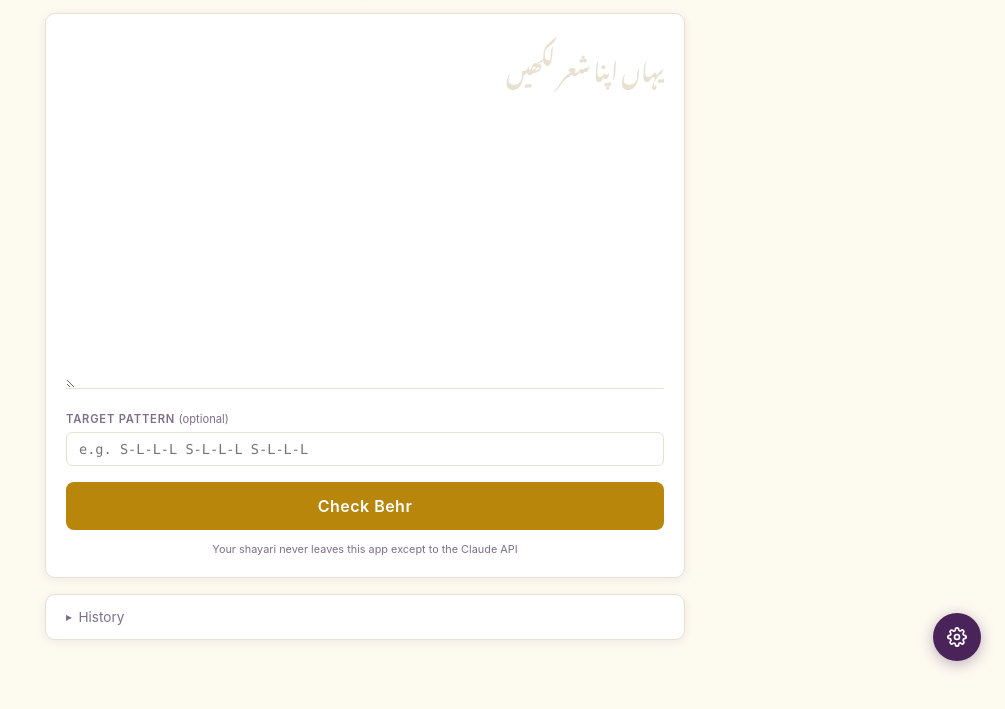
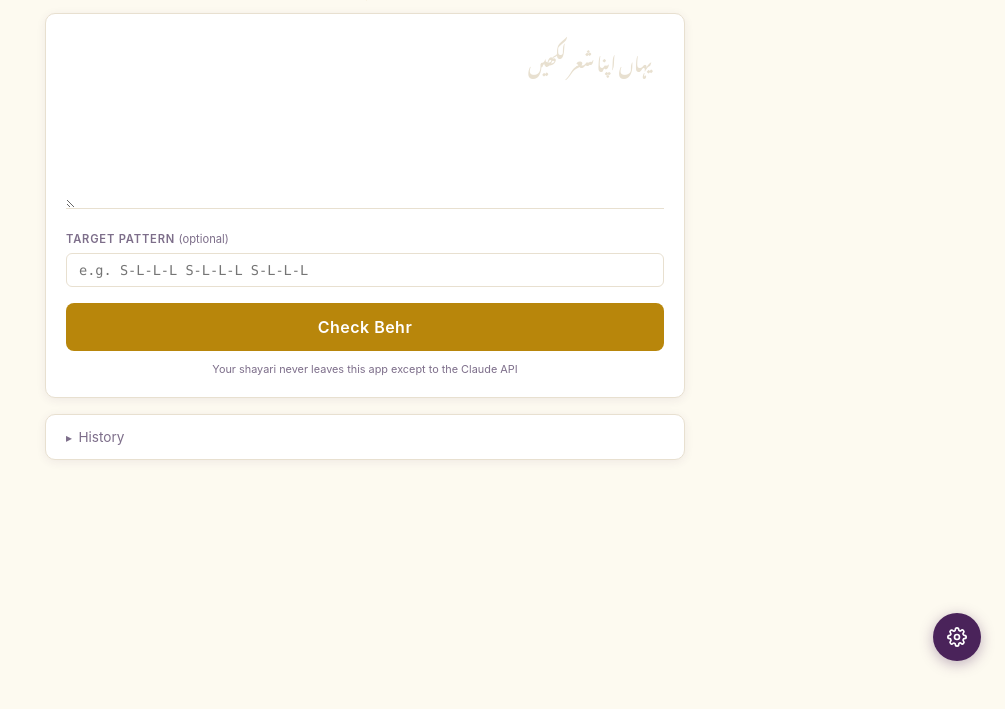
Before and after one commit to rinaahmed/ShayriWorkshop, a plain HTML site: page index.html in a window 1280 px wide. Shown: the part 115-824 px from the top of the page, without its empty margins (275-1280 px from the left). After the commit the page ends 800 px from the top, so only its background shows below. Drawn offline with Linux system fonts and the light colour scheme; a web font is replaced by a local one.

Commit message:
Fix Nastaliq textarea: smaller font, shorter box, clip padding (#2)
- Reduce font-size from 1.8rem to 1.3rem
- Reduce min-height from 110px to 80px and rows from 4 to 3
- Add right padding so Nastaliq glyphs are not clipped at the RTL start edge


Claude-Session: https://claude.ai/code/session_01KxZHcrFyDiASS24Vjke7Wj

Co-authored-by: Claude <noreply@anthropic.com>

```diff
--- a/index.html
+++ b/index.html
@@ -34,7 +34,7 @@
         lang="ur"
         placeholder="یہاں اپنا شعر لکھیں"
         aria-label="Enter your shayari"
-        rows="4"
+        rows="3"
         spellcheck="false"
       ></textarea>
 
--- a/styles.css
+++ b/styles.css
@@ -85,10 +85,10 @@ main {
 
 #urdu-input {
   width: 100%;
-  min-height: 110px;
+  min-height: 80px;
   font-family: var(--font-urdu);
-  font-size: 1.8rem;
-  line-height: 3;
+  font-size: 1.3rem;
+  line-height: 2.6;
   direction: rtl;
   text-align: right;
   color: var(--purple);
@@ -97,12 +97,14 @@ main {
   border-bottom: 1px solid var(--border);
   outline: none;
   resize: vertical;
-  padding-bottom: 0.5rem;
+  /* Right padding prevents Nastaliq glyphs from being clipped at the RTL start edge */
+  padding: 0.25rem 0.75rem 0.5rem 0;
+  overflow: visible;
 }
 
 #urdu-input::placeholder {
   color: var(--border);
-  font-size: 1.4rem;
+  font-size: 1.1rem;
 }
 
 #urdu-input:focus {
```
